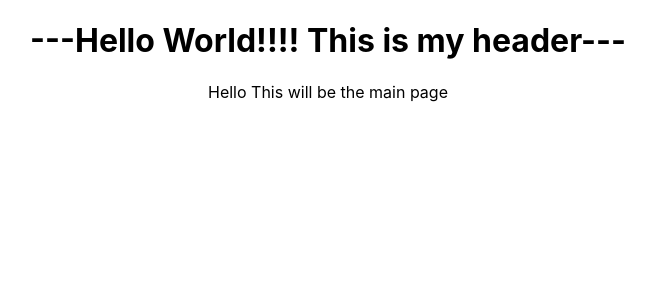
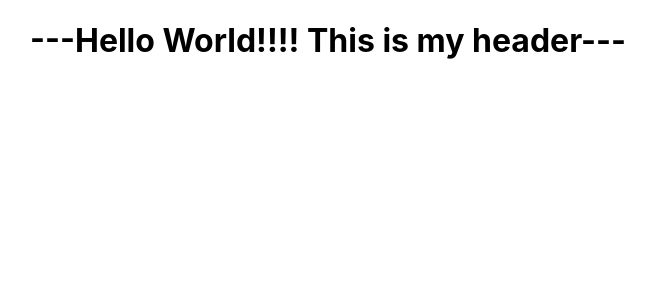
Before and after one commit to JamesSalcedo001/front, a React (Create React App) app: page / in a window 1280 px wide. Shown: the top 300 px of the page, without its empty margins (312-967 px from the left). Built offline with nearby package versions, Linux system fonts and the light colour scheme; no server answers.

Commit message:
moved some components out of app and into a container component

```diff
--- a/src/App.js
+++ b/src/App.js
@@ -1,34 +1,31 @@
 import './App.css';
-import Form from "./Form"
 import Header from "./Header"
 import Container from "./Container"
-import {useState, useEffect} from "react"
-import { Route, Switch } from 'react-router-dom';
 
 function App() {
-
-  useEffect(() => {
-    fetch("http://localhost:9292/test")
-    .then((res) => res.json())
-    .then(console.log)
-  })
 
   return (
     <div className="App">
       <Header/>
-      <Switch>
-
-      <Route exact path="/form">
-        <Form/>
-      </Route>
-
-      <Route exact path="/">
-        <Container/>
-      </Route>
-
-      </Switch>
+      <Container/>
     </div>
   );
 }
 
 export default App;
+
+
+/* app components: kitty shelter
+
+shelter has many cats
+cats belong to one shelter
+
+----header
+
+----home page: list of cats that need adoption(GET) + (cards rendered with adopt button(DELETE), name, age, breed, image, behavior)
+
+----shelter kitty page: page with form to take in a kitty from the rain(POST) creates a new kitty for the shelter
+
+----update kitty info: form component to edit the info on existing kitties(PATCH)
+
+*/
--- a/src/Container.js
+++ b/src/Container.js
@@ -1,7 +1,27 @@
+import Form from "./Form"
+import {useState, useEffect} from "react"
+import { Route, Switch } from 'react-router-dom';
+
+
 function Container() {
+    useEffect(() => {
+        fetch("http://localhost:9292/test")
+        .then((res) => res.json())
+        .then(console.log)
+      })
+
     return (
         <div>
-            Hello This will be the main page
+            <Switch>
+                <Route exact path="/form">
+                    <Form/>
+                </Route>
+
+                {/* <Route exact path="/">
+
+                </Route> */}
+            </Switch>
+
         </div>
     )
 }
```
